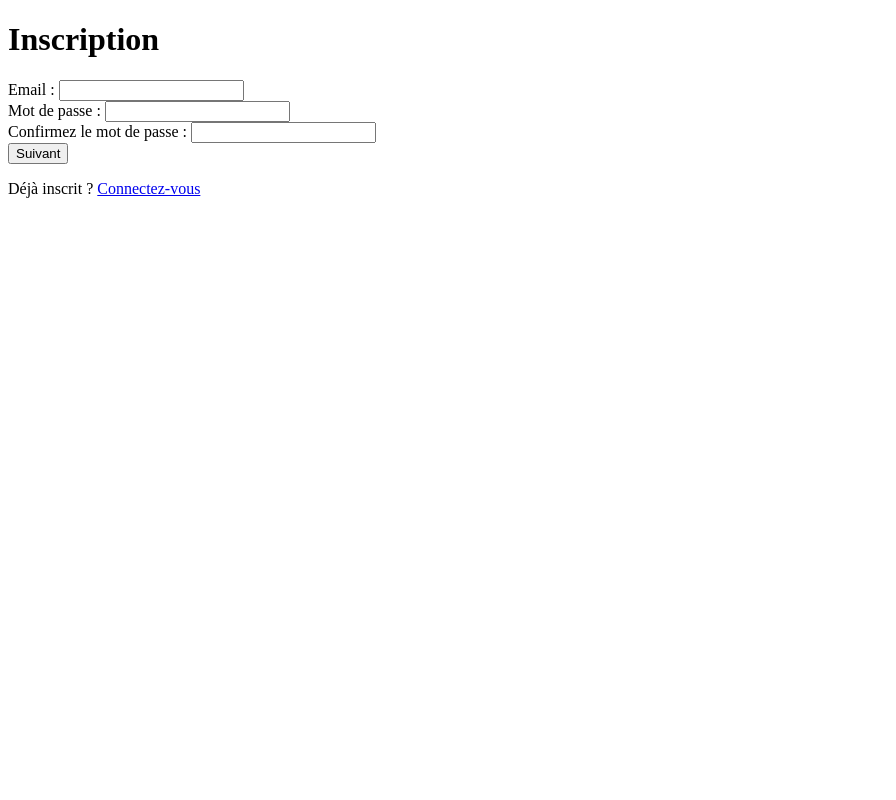
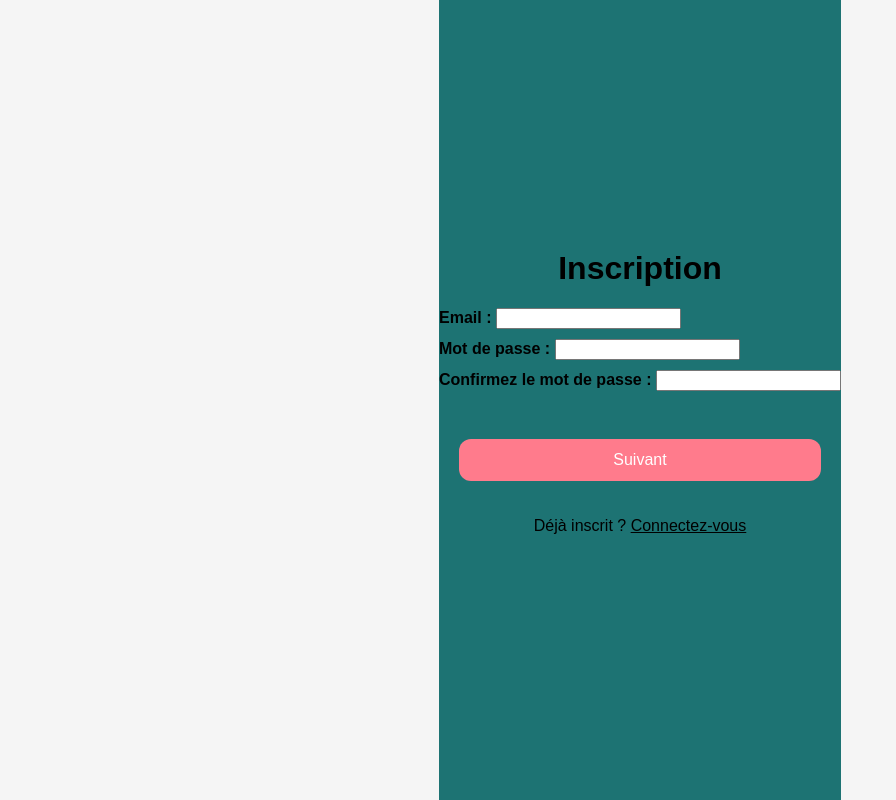
Before and after one commit to tvjcq/SAE401, a Flask app: page /register in a window 1280 px wide. Shown: the whole page, without its empty margins (0-896 px from the left). Run offline with Flask 3, Linux system fonts and the light colour scheme.

Commit message:
Css Login et register

```diff
--- a/static/style.css
+++ b/static/style.css
@@ -11,7 +11,7 @@ body {
 }
 
 .container {
-  max-width: 350px;
+  width: 350px;
   margin: 0 auto;
   background-color: white;
   height: 100vh;
--- a/templates/register.html
+++ b/templates/register.html
@@ -4,46 +4,58 @@
   <head>
     <meta charset="UTF-8" />
     <title>Inscription</title>
+    <link rel="stylesheet" href="{{ url_for('static', filename='style.css') }}">
   </head>
-  <body>
+  <body class="acceuil">
+      <div class="debut">
         <h1>Inscription</h1>
         {% if error %}
         <p style="color: red">{{ error }}</p>
         {% endif %}
         <form method="post" action="{{ url_for('register') }}" id="register-form">
           <div id="step1">
-        <label for="email">Email :</label>
+            <div class="info-item">
+              <label for="email" class="info-label">Email :</label>
               <input type="email" id="email" name="email" required />
-        <br />
-        <label for="password">Mot de passe :</label>
+            </div>
+            <div class="info-item">
+              <label for="password" class="info-label">Mot de passe :</label>
               <input type="password" id="password" name="password" required />
-        <br />
-        <label for="confirm">Confirmez le mot de passe :</label>
+            </div>
+            <div class="info-item">
+              <label for="confirm" class="info-label">Confirmez le mot de passe :</label>
               <input type="password" id="confirm" name="confirm" required />
+            </div>
             <p id="confirmation" style="display: none">
               Les mot de passe ne sont pas pareil !
             </p>
             <br />
-        <button type="button" onclick="nextStep()">Suivant</button>
+            <button type="button" class="edit-button" onclick="nextStep()">Suivant</button>
           </div>
           <div id="step2" style="display: none">
-        <label for="last_name">Nom :</label>
+            <div class="info-item">
+              <label for="last_name" class="info-label">Nom :</label>
               <input type="text" id="last_name" name="last_name" required />
-        <br />
-        <label for="first_name">Prénom :</label>
+            </div>
+            <div class="info-item">
+              <label for="first_name" class="info-label">Prénom :</label>
               <input type="text" id="first_name" name="first_name" required />
-        <br />
-        <label for="status">Statut :</label>
+            </div>
+            <div class="info-item">
+              <label for="status" class="info-label">Statut :</label>
               <select id="status" name="status">
                 <option value="étudiant">Étudiant</option>
                 <option value="prof">Professeur</option>
                 <!-- Ajoutez d'autres options si nécessaire -->
               </select>
-        <br />
-        <button type="submit">S'inscrire</button>
+            </div>
+            <button type="submit" class="edit-button">S'inscrire</button>
           </div>
         </form>
+        <div class="logout">
           <p>Déjà inscrit ? <a href="{{ url_for('login') }}">Connectez-vous</a></p>
+        </div>
+      </div>
     <script>
       function nextStep() {
         var password = document.getElementById("password").value;
```
Also changed, not shown: templates/login.html (+15 -8 lines). Lines whose indentation alone changed are shown as unchanged.
